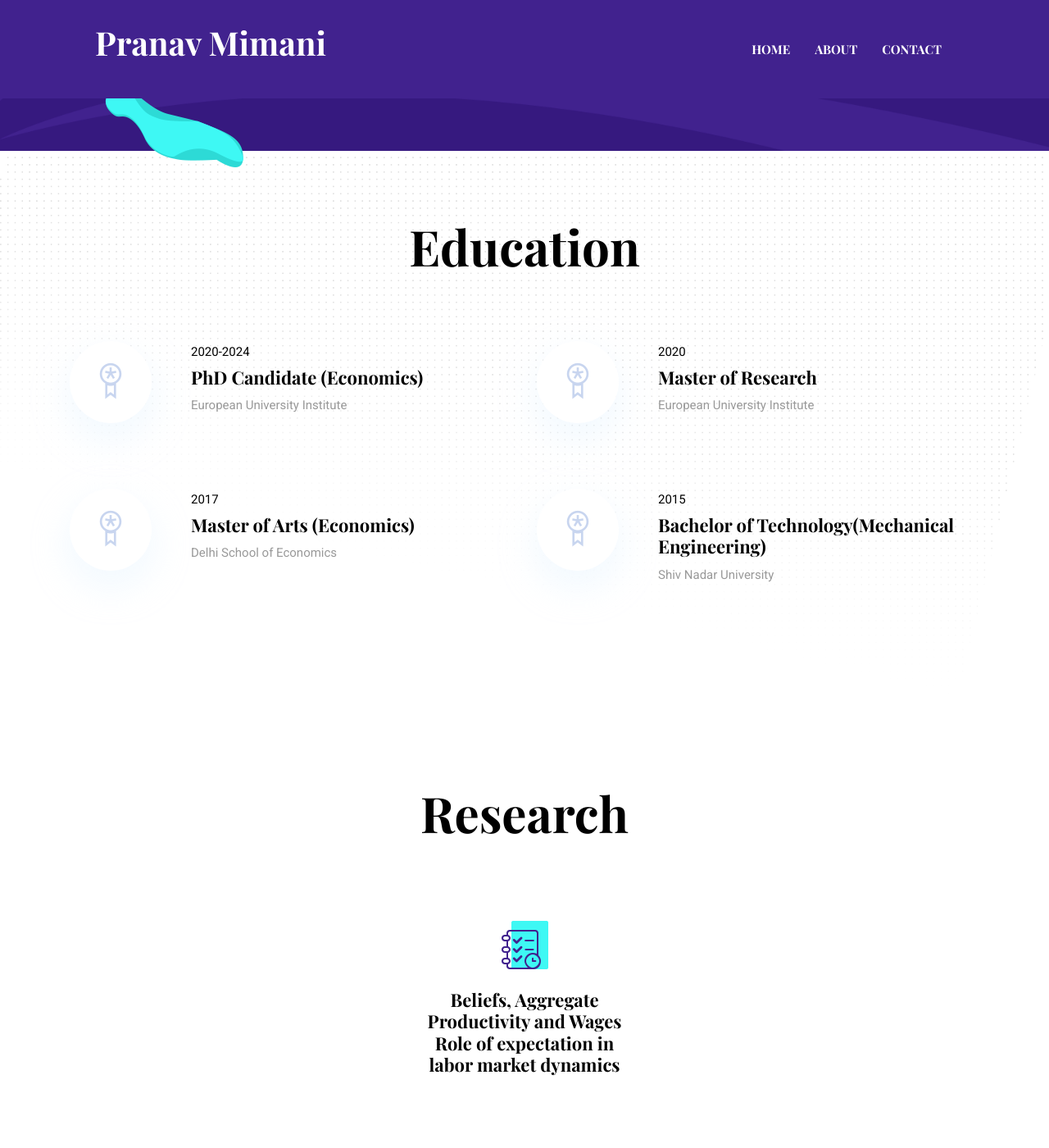
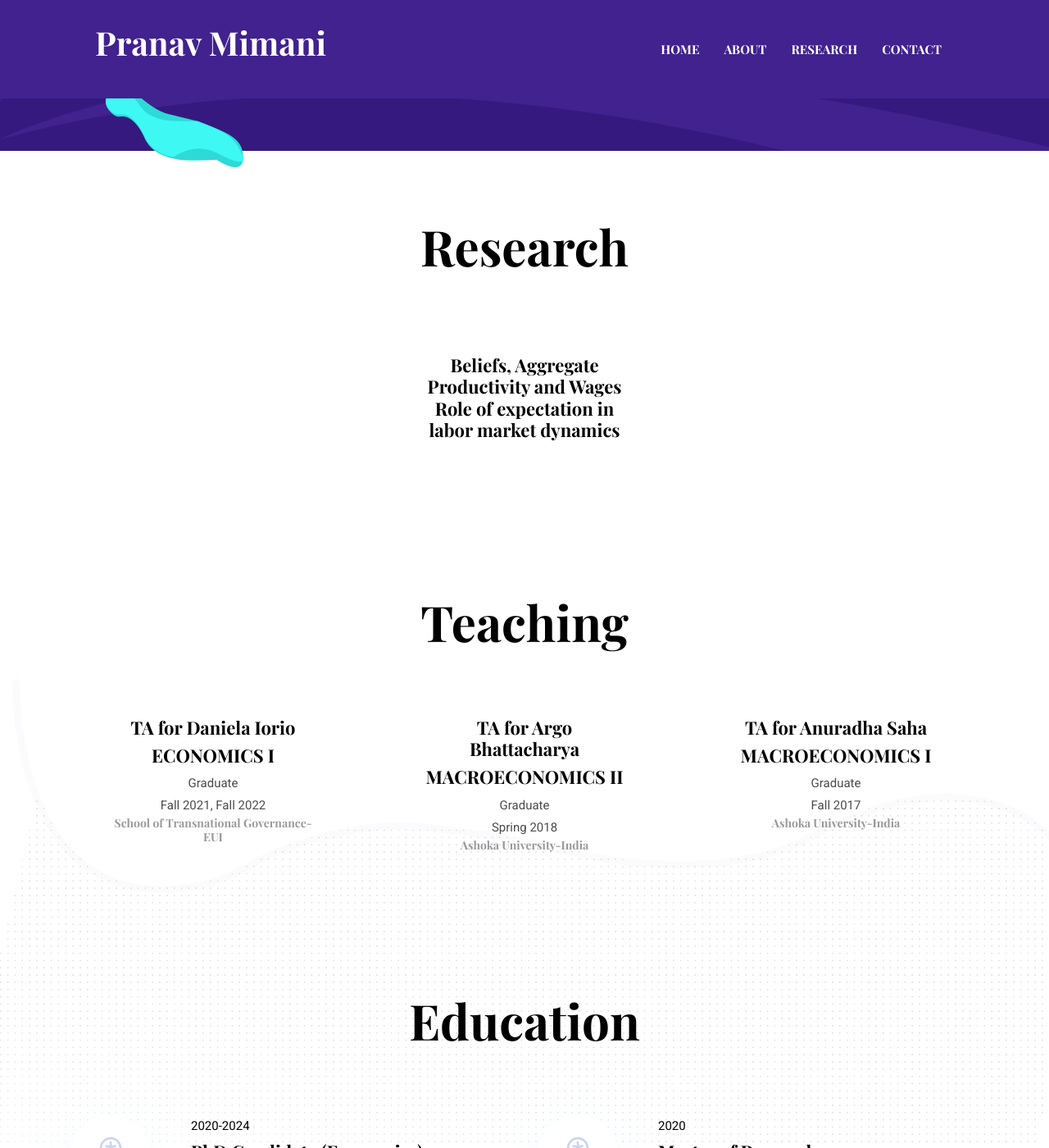
Before and after one commit to pranavmimani/pranavmimani.github.io, a Jekyll site: the page built from index.html, in a window 1280 px wide and 1400 px high, scrolled down 628 px. Shown: the whole window at 82% size. Built offline with Jekyll 4.4.1, drawn with Linux system fonts in a browser that asks for light colours.

Commit message:
Updates to Teaching
Updated and added teaching section

```diff
--- a/_data/settings.yml
+++ b/_data/settings.yml
@@ -14,7 +14,7 @@ copyright:
 menu:
   - { name: About, link: "/about" }
 #  - { name: Blog, link: "/blog" }
-#  - { name: Research, link: "/portfolio" }
+  - { name: Research, link: "/portfolio" }
   - { name: Contact, link: "/contact" }
 
 #-------------------------------
@@ -67,6 +67,38 @@ education:
     }
 
 #-------------------------------
+# Exprerience Section
+experience-title: Teaching
+experience:
+  - {
+    name:  ECONOMICS I ,
+    desc: TA for Daniela Iorio,
+    level: Graduate,
+#   icon: "icon-1.png",
+    date: "Fall 2021, Fall 2022",
+    organization: "School of Transnational Governance-EUI",
+  }
+
+  - {
+    name: MACROECONOMICS II,
+    desc: TA for Argo Bhattacharya,
+    level: Graduate,
+#   icon: "icon-1.png",
+    date: "Spring 2018",
+    organization: "Ashoka University-India",
+  }
+
+  - {
+    name: MACROECONOMICS I,
+    desc: TA for Anuradha Saha,
+    level: Graduate,
+#   icon: "icon-1.png",
+    date: "Fall 2017",
+    organization: "Ashoka University-India",
+  }
+#-------------------------------
+
+#-------------------------------
 # Contact Section
 
 #contact-title: Contact Info
--- a/_includes/experience-section.html
+++ b/_includes/experience-section.html
@@ -8,9 +8,11 @@
       </div>
       {% for experience in site.data.settings.experience %}
       <div class="col-lg-3 col-md-4 text-center">
-        <img src="{{ site.baseurl }}/assets/images/experience/{{ experience.icon }}" alt="{{ site.data.settings.experience-title }} icon">
+        <!--<img src="{{ site.baseurl }}/assets/images/experience/{{ experience.icon }}" alt="{{ site.data.settings.experience-title }} icon"> -->
+        <h4>{{ experience.desc }}</h4>
+        <h4>{{ experience.name }}</h4>
+        <p class="mb-0">{{ experience.level }}</p>
         <p class="mb-0">{{ experience.date }}</p>
-        <h4>{{ experience.name }}</h4>
         <h6 class="text-light">{{ experience.organization }}</h6>
       </div>
       {% endfor %}
--- a/_includes/portfolio-section.html
+++ b/_includes/portfolio-section.html
@@ -11,7 +11,7 @@
       {% for item in site.data.settings.portfolio-home-items %}
       <div class="col-lg-4 col-6 mb-4 shuffle-item">
         <div class="position-relative rounded hover-wrapper">
-          <img src="{{ site.baseurl }}/{{ item.image }}" alt="portfolio-image" class="img-fluid rounded w-100 d-block">
+          <!-- <img src="{{ site.baseurl }}/{{ item.image }}" alt="portfolio-image" class="img-fluid rounded w-100 d-block"> -->
           <div class="hover-overlay">
             <div class="hover-content">
               <a class="btn btn-light btn-sm" href="{{ item.url }}">view project</a>
--- a/_includes/work-process-section.html
+++ b/_includes/work-process-section.html
@@ -8,7 +8,7 @@
       </div>
       {% for work in site.data.settings.work-process %}
       <div class="col-lg-3 col-md-4 text-center hover-shadow pt-3">
-        <img src="{{ work.icon | relative_url }}" class="mb-4" alt="icon">
+        <!-- <img src="{{ work.icon | relative_url }}" class="mb-4" alt="icon"> -->
         <h4 class="mb-4">{{ work.title }}</h4>
         <p>{{ work.content | markdownify }}</p>
       </div>
--- a/_pages/portfolio.html
+++ b/_pages/portfolio.html
@@ -1,6 +1,6 @@
 ---
 layout: page
-title: portfolio
+title: Research
 ---
 <!-- portfolio -->
 <section class="section">
@@ -23,7 +23,7 @@ title: portfolio
       {% for item in site.data.settings.portfolio-items %}
       <div class="col-lg-4 col-6 mb-4 shuffle-item" data-groups="[{% for portfolio in item.portfolio-type %}{% if forloop.first == true %}{% else %},{% endif %}&quot;{{ portfolio.type }}&quot;{% endfor %}]">
         <div class="position-relative rounded hover-wrapper">
-          <img src="{{ site.baseurl }}/{{ item.image }}" alt="portfolio-image" class="img-fluid rounded w-100 d-block">
+          <!-- <img src="{{ site.baseurl }}/{{ item.image }}" alt="portfolio-image" class="img-fluid rounded w-100 d-block"> -->
           <div class="hover-overlay">
             <div class="hover-content">
               <a class="btn btn-light btn-sm" href="{{ item.url }}">view project</a>
--- a/index.html
+++ b/index.html
@@ -3,6 +3,7 @@ layout: default
 ---
 
 {% include hero-section.html %}
+{% include work-process-section.html %}
+{% include experience-section.html %}
 {% include education-section.html %}
-{% include work-process-section.html %}
 {% include about-section.html %}
```
